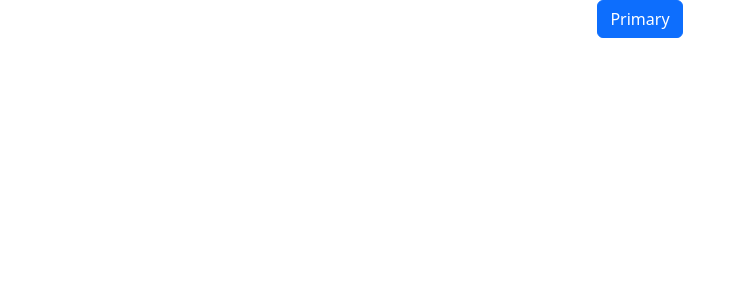
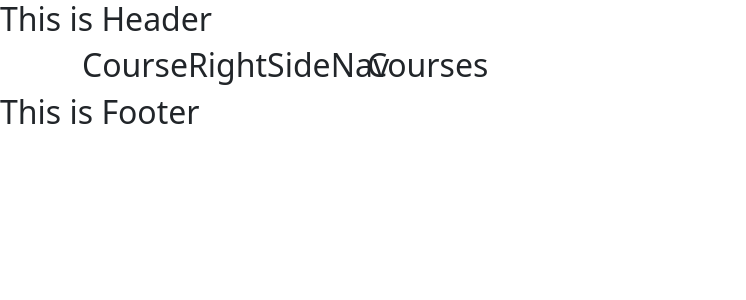
Before and after one commit to hasanshanto01/learning-platform-client, a React (Create React App) app: page /courses in a window 1280 px wide. Shown: the top 300 px of the page, without its empty margins (0-746 px from the left). Built offline with nearby package versions, Linux system fonts and the light colour scheme.

Commit message:
basic route setup

```diff
--- a/public/index.html
+++ b/public/index.html
@@ -1,14 +1,12 @@
 <!DOCTYPE html>
 <html lang="en">
+
 <head>
   <meta charset="utf-8" />
   <link rel="icon" href="%PUBLIC_URL%/favicon.ico" />
   <meta name="viewport" content="width=device-width, initial-scale=1" />
   <meta name="theme-color" content="#000000" />
-    <meta
-      name="description"
-      content="Web site created using create-react-app"
-    />
+  <meta name="description" content="Web site created using create-react-app" />
   <link rel="apple-touch-icon" href="%PUBLIC_URL%/logo192.png" />
   <!--
       manifest.json provides metadata used when your web app is installed on a
@@ -24,8 +22,9 @@
       work correctly both with client-side routing and a non-root public URL.
       Learn how to configure a non-root public URL by running `npm run build`.
     -->
-    <title>React App</title>
+  <title>Skill Hub</title>
 </head>
+
 <body>
   <noscript>You need to enable JavaScript to run this app.</noscript>
   <div id="root"></div>
@@ -40,4 +39,5 @@
       To create a production bundle, use `npm run build` or `yarn build`.
     -->
 </body>
+
 </html>
--- a/src/App.js
+++ b/src/App.js
@@ -1,14 +1,16 @@
-import logo from './logo.svg';
 import './App.css';
 import Button from 'react-bootstrap/Button';
+import { RouterProvider } from 'react-router-dom';
+import { routes } from './Routes/Routes';
 
 
 
 function App() {
   return (
-    <div className="App">
-      <Button variant="primary">Primary</Button>
-
+    <div className="">
+      <RouterProvider
+        router={routes}
+      ></RouterProvider>
     </div>
   );
 }
--- /dev/null
+++ b/src/Pages/Blog/Blog.js
@@ -0,0 +1,11 @@
+import React from 'react';
+
+const Blog = () => {
+    return (
+        <div>
+            <h2>This is Blog</h2>
+        </div>
+    );
+};
+
+export default Blog;
--- /dev/null
+++ b/src/Pages/Courses/CourseDetails/CourseDetails.js
@@ -0,0 +1,11 @@
+import React from 'react';
+
+const CourseDetails = () => {
+    return (
+        <div>
+            <h2>Course Details</h2>
+        </div>
+    );
+};
+
+export default CourseDetails;
--- /dev/null
+++ b/src/Pages/Courses/CourseRightSideNav/CourseRightSideNav.js
@@ -0,0 +1,11 @@
+import React from 'react';
+
+const CourseRightSideNav = () => {
+    return (
+        <div>
+            <h2>CourseRightSideNav</h2>
+        </div>
+    );
+};
+
+export default CourseRightSideNav;
--- /dev/null
+++ b/src/Pages/Courses/Courses/Courses.js
@@ -0,0 +1,11 @@
+import React from 'react';
+
+const Courses = () => {
+    return (
+        <div>
+            <h2>Courses</h2>
+        </div>
+    );
+};
+
+export default Courses;
--- /dev/null
+++ b/src/Pages/Home/Home.js
@@ -0,0 +1,11 @@
+import React from 'react';
+
+const Home = () => {
+    return (
+        <div>
+            <h2>This is Home</h2>
+        </div>
+    );
+};
+
+export default Home;
--- /dev/null
+++ b/src/Pages/Shared/Footer/Footer.js
@@ -0,0 +1,11 @@
+import React from 'react';
+
+const Footer = () => {
+    return (
+        <div>
+            <h2>This is Footer</h2>
+        </div>
+    );
+};
+
+export default Footer;
--- /dev/null
+++ b/src/Pages/Shared/Header/Header.js
@@ -0,0 +1,11 @@
+import React from 'react';
+
+const Header = () => {
+    return (
+        <div>
+            <h2>This is Header</h2>
+        </div>
+    );
+};
+
+export default Header;
--- /dev/null
+++ b/src/Routes/Routes.js
@@ -0,0 +1,38 @@
+import { createBrowserRouter } from "react-router-dom";
+import CourseContainer from "../layouts/CourseContainer";
+import Main from '../layouts/Main';
+import Blog from "../Pages/Blog/Blog";
+import CourseDetails from "../Pages/Courses/CourseDetails/CourseDetails";
+import Courses from "../Pages/Courses/Courses/Courses";
+import Home from "../Pages/Home/Home";
+
+export const routes = createBrowserRouter([
+    {
+        path: '/',
+        element: <Main></Main>,
+        children: [
+            {
+                path: '/',
+                element: <Home></Home>
+            },
+            {
+                path: '/courses',
+                element: <CourseContainer></CourseContainer>,
+                children: [
+                    {
+                        path: '/courses',
+                        element: <Courses></Courses>
+                    },
+                    {
+                        path: '/courses/:id',
+                        element: <CourseDetails></CourseDetails>
+                    }
+                ]
+            },
+            {
+                path: '/blog',
+                element: <Blog></Blog>
+            }
+        ]
+    }
+])
--- /dev/null
+++ b/src/layouts/CourseContainer.js
@@ -0,0 +1,20 @@
+import React from 'react';
+import { Outlet } from 'react-router-dom';
+import CourseRightSideNav from '../Pages/Courses/CourseRightSideNav/CourseRightSideNav';
+
+const CourseContainer = () => {
+    return (
+        <div className='container'>
+            <div className="row">
+                <div className="col-3">
+                    <CourseRightSideNav></CourseRightSideNav>
+                </div>
+                <div className="col-9">
+                    <Outlet></Outlet>
+                </div>
+            </div>
+        </div>
+    );
+};
+
+export default CourseContainer;
--- /dev/null
+++ b/src/layouts/Main.js
@@ -0,0 +1,16 @@
+import React from 'react';
+import { Outlet } from 'react-router-dom';
+import Footer from '../Pages/Shared/Footer/Footer';
+import Header from '../Pages/Shared/Header/Header';
+
+const Main = () => {
+    return (
+        <div>
+            <Header></Header>
+            <Outlet></Outlet>
+            <Footer></Footer>
+        </div>
+    );
+};
+
+export default Main;
```
Also changed, not shown: src/image/logo.png (added). Lines whose indentation alone changed are shown as unchanged.
